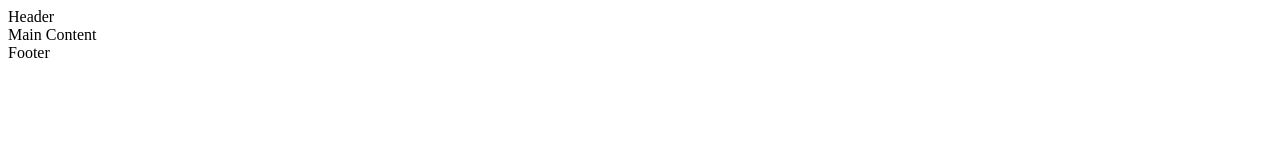
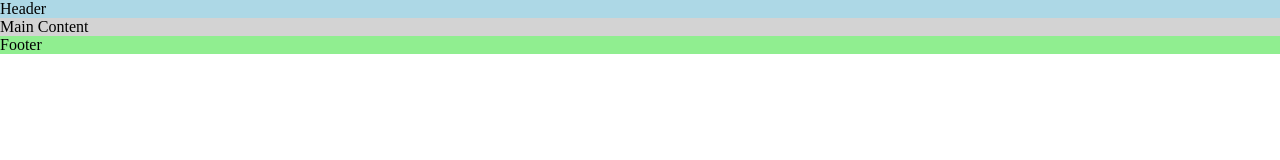
Before and after one commit to kb5991/17agency, a plain HTML site: page index.html in a window 1280 px wide. Drawn offline with Linux system fonts and the light colour scheme.

Commit message:
Created css stylesheet file, added starter styles to elements

```diff
--- /dev/null
+++ b/assets/css/style.css
@@ -0,0 +1,21 @@
+/* Asterisk wildcard selector overriding default browser styles - written with help from Love Running project */
+* {
+padding: 0;
+margin: 0;
+box-sizing: border-box;
+}
+
+/* Header */
+header {
+    background-color: lightblue;
+}
+
+/* Main Content */
+main {
+    background-color: lightgrey;
+}
+
+/* Footer */
+footer {
+    background-color: lightgreen;
+}
--- a/index.html
+++ b/index.html
@@ -15,6 +15,8 @@
     <link rel="icon" type="image/png" sizes="32x32" href="assets/favicon_io/favicon-32x32.png">
     <link rel="icon" type="image/png" sizes="16x16" href="assets_favicon_io/favicon-16x16.png">
     <link rel="manifest" href="/site.webmanifest">
+    <!-- Stylesheet -->
+    <link rel="stylesheet" href="assets/css/style.css">
 </head>
 <body>
     <!--Header-->
```
